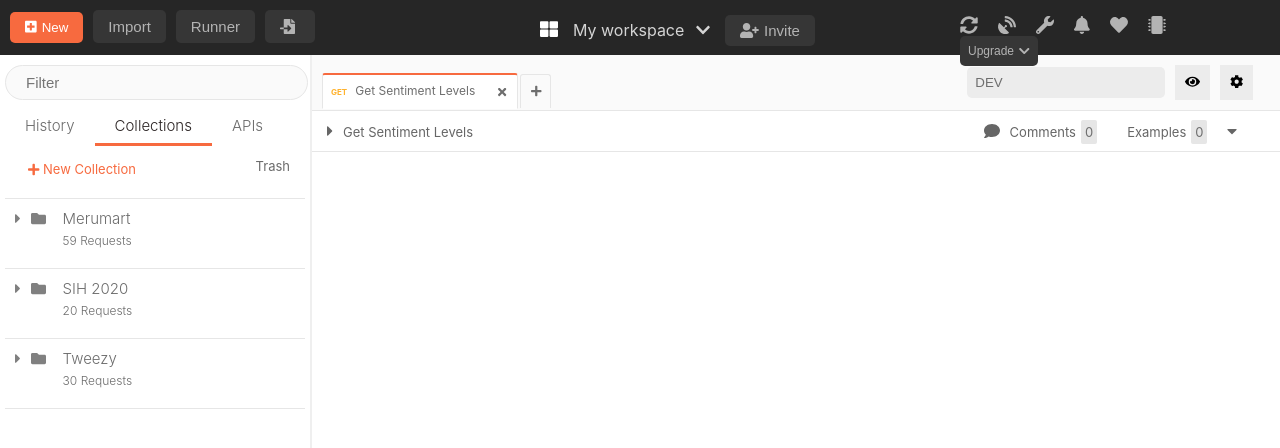
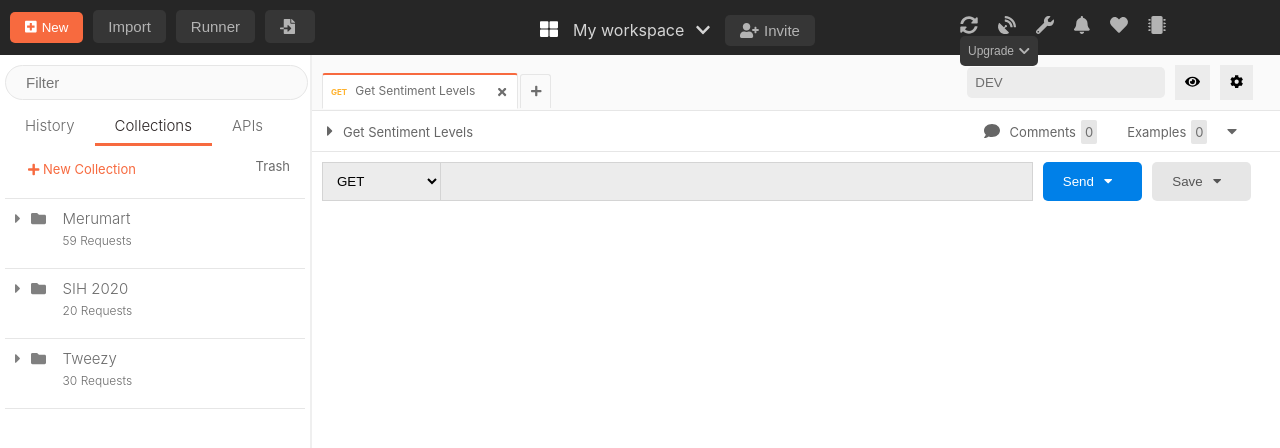
Before and after one commit to codesharpdev/Postman-Clone, a React (Create React App) app: page / in a window 1280 px wide. Shown: the top 448 px of the page. Built offline with nearby package versions, Linux system fonts and the light colour scheme.

Commit message:
Adds Request Input

```diff
--- a/src/components/Content/Content.css
+++ b/src/components/Content/Content.css
@@ -102,3 +102,54 @@
   margin-right: 20px;
   color: #6e6e6e;
 }
+.content__requestInputFieldWrapper {
+  display: inline-block;
+  padding: 10px;
+}
+.content__requestInputRow {
+  margin: 10px;
+}
+.content__requestInputRow select {
+  background-color: #ececec;
+  border: 1px solid #d4d4d4;
+  padding: 10px;
+  padding-right: 50px;
+}
+.content__requestInputRow input {
+  color: #5e5e5e;
+  border-radius: 0px;
+  border: 1px solid #d4d4d4;
+  background-color: #ececec;
+  padding: 11px;
+  width: 60%;
+  border-left: none;
+}
+.content__requestInputRow {
+  display: grid;
+  grid-template-columns: 100%;
+}
+.content__requestSendButton {
+  background-color: #0080e8;
+  color: #fff;
+  border: none;
+  padding: 12px;
+  margin-left: 10px;
+  border-radius: 5px;
+  padding-left: 20px;
+  padding-right: 30px;
+  cursor: pointer;
+}
+.content__requestSaveButton {
+  background-color: #e6e6e6;
+  color: #555555;
+  border: none;
+  padding: 12px;
+  margin-left: 10px;
+  border-radius: 5px;
+  padding-left: 20px;
+  padding-right: 30px;
+  cursor: pointer;
+}
+.content__requestSendButtonIcon {
+  margin-left: 10px;
+}
--- a/src/components/Content/components/RequestInput.js
+++ b/src/components/Content/components/RequestInput.js
@@ -30,6 +30,31 @@
             <FontAwesomeIcon icon={faCaretDown} />
           </div>
         </div>
+        {/* Input */}
+
+        <div className="content__requestInputRow">
+          <div className="content__requestInputColumn">
+            <select>
+              <option>GET</option>
+              <option>POST</option>
+            </select>
+            <input type="text" placeholder="" />
+            <button className="content__requestSendButton">
+              Send
+              <FontAwesomeIcon
+                icon={faCaretDown}
+                className="content__requestSendButtonIcon"
+              />
+            </button>
+            <button className="content__requestSaveButton ">
+              Save
+              <FontAwesomeIcon
+                icon={faCaretDown}
+                className="content__requestSendButtonIcon"
+              />
+            </button>
+          </div>
+        </div>
       </div>
     );
   } else {
```
